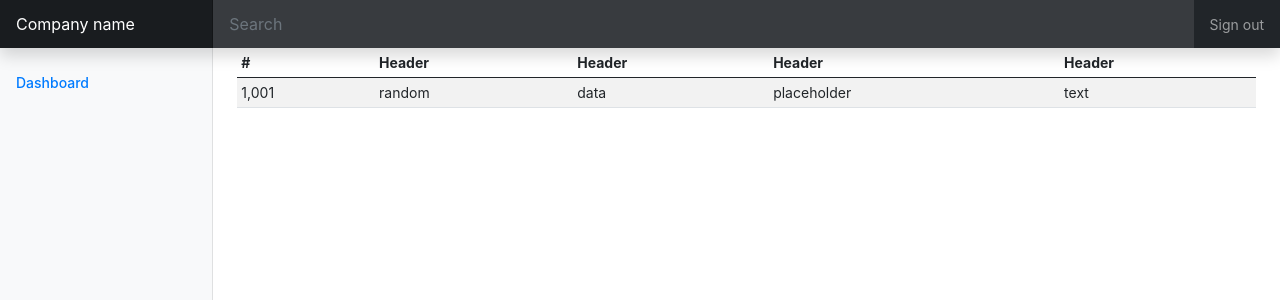
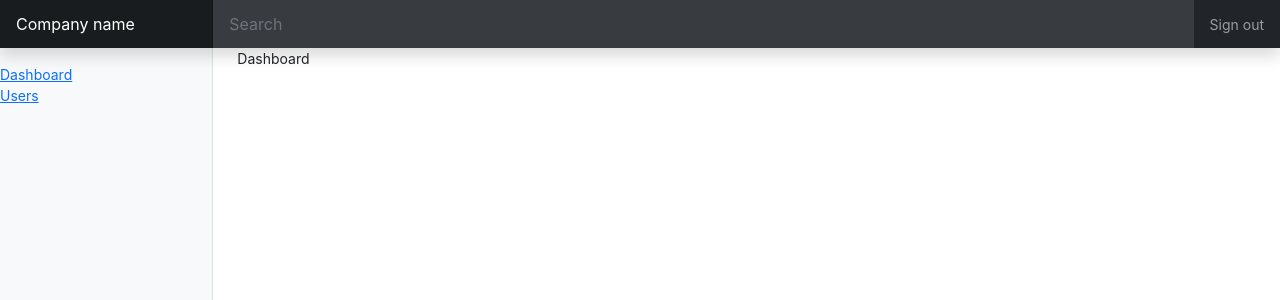
Before and after one commit to al-abbas-nz/react-dashboard, a React (Create React App) app: page / in a window 1280 px wide. Shown: the top 300 px of the page. Built offline with nearby package versions, Linux system fonts and the light colour scheme.

Commit message:
componentize html

```diff
--- a/package.json
+++ b/package.json
@@ -10,8 +10,10 @@
     "@types/node": "^12.20.4",
     "@types/react": "^17.0.2",
     "@types/react-dom": "^17.0.1",
+    "@types/react-router-dom": "^5.1.7",
     "react": "^17.0.1",
     "react-dom": "^17.0.1",
+    "react-router-dom": "^5.2.0",
     "react-scripts": "4.0.3",
     "typescript": "^4.2.3",
     "web-vitals": "^1.1.0"
--- a/src/App.tsx
+++ b/src/App.tsx
@@ -1,62 +1,26 @@
 import React from 'react';
+import { BrowserRouter, Route } from 'react-router-dom';
 import './App.css';
+import Menu from './components/Menu';
+import Nav from './components/Nav';
+import Dashboard from './pages/Dashboard';
+import Users from './pages/Users';
 
 function App() {
   return (
-    <div className="App">
-      <header className="navbar navbar-dark sticky-top bg-dark flex-md-nowrap p-0 shadow">
-      <a className="navbar-brand col-md-3 col-lg-2 me-0 px-3" href="#">Company name</a>
-      <button className="navbar-toggler position-absolute d-md-none collapsed" type="button" data-bs-toggle="collapse" data-bs-target="#sidebarMenu" aria-controls="sidebarMenu" aria-expanded="false" aria-label="Toggle navigation">
-        <span className="navbar-toggler-icon"></span>
-      </button>
-      <input className="form-control form-control-dark w-100" type="text" placeholder="Search" aria-label="Search" />
-      <ul className="navbar-nav px-3">
-        <li className="nav-item text-nowrap">
-          <a className="nav-link" href="#">Sign out</a>
-        </li>
-      </ul>
-    </header>
-
-      <div className="container-fluid">
-        <div className="row">
-          <nav id="sidebarMenu" className="col-md-3 col-lg-2 d-md-block bg-light sidebar collapse">
-            <div className="position-sticky pt-3">
-              <ul className="nav flex-column">
-                <li className="nav-item">
-                  <a className="nav-link active" aria-current="page" href="#">
-                    Dashboard
-                  </a>
-                </li>
-              </ul>
-
-            </div>
-          </nav>
-          <main className="col-md-9 ms-sm-auto col-lg-10 px-md-4">
-            <div className="table-responsive">
-              <table className="table table-striped table-sm">
-                <thead>
-                  <tr>
-                    <th>#</th>
-                    <th>Header</th>
-                    <th>Header</th>
-                    <th>Header</th>
-                    <th>Header</th>
-                  </tr>
-                </thead>
-                <tbody>
-                  <tr>
-                    <td>1,001</td>
-                    <td>random</td>
-                    <td>data</td>
-                    <td>placeholder</td>
-                    <td>text</td>
-                  </tr>
-                </tbody>
-              </table>
-            </div>
-          </main>
+    <div className='App'>
+      <BrowserRouter>
+        <Nav />
+        <div className='container-fluid'>
+          <div className='row'>
+            <Menu />
+            <main className='col-md-9 ms-sm-auto col-lg-10 px-md-4'>
+              <Route path={'/'} exact component={Dashboard} />
+              <Route path={'/users'} component={Users} />
+            </main>
+          </div>
         </div>
-      </div>
+      </BrowserRouter>
     </div>
   );
 }
--- /dev/null
+++ b/src/components/Menu.tsx
@@ -0,0 +1,26 @@
+import React from 'react'
+import { Link } from 'react-router-dom';
+
+const Menu = () => {
+    return (
+        <nav id="sidebarMenu" className="col-md-3 col-lg-2 d-md-block bg-light sidebar collapse">
+            <div className="position-sticky pt-3">
+                <ul className="nav flex-column">
+                    <li className="nav-item">
+                        <Link to={'/'}>
+                        Dashboard
+                        </Link>
+                    </li>
+                    <li className="nav-item">
+                        <Link to={'/users'}>
+                        Users
+                        </Link>
+                    </li>
+                </ul>
+
+            </div>
+        </nav>
+    )
+};
+
+export default Menu
--- /dev/null
+++ b/src/components/Nav.tsx
@@ -0,0 +1,22 @@
+import React, { Component } from 'react'
+
+class Nav extends Component {
+    render() {
+        return (
+            <header className="navbar navbar-dark sticky-top bg-dark flex-md-nowrap p-0 shadow">
+                    <a className="navbar-brand col-md-3 col-lg-2 me-0 px-3" href="#">Company name</a>
+                <button className="navbar-toggler position-absolute d-md-none collapsed" type="button" data-bs-toggle="collapse" data-bs-target="#sidebarMenu" aria-controls="sidebarMenu" aria-expanded="false" aria-label="Toggle navigation">
+                    <span className="navbar-toggler-icon"></span>
+                </button>
+                <input className="form-control form-control-dark w-100" type="text" placeholder="Search" aria-label="Search" />
+                <ul className="navbar-nav px-3">
+                    <li className="nav-item text-nowrap">
+                        <a className="nav-link" href="#">Sign out</a>
+                    </li>
+                </ul>
+            </header>
+        )
+    }
+}
+
+export default Nav
--- /dev/null
+++ b/src/pages/Dashboard.tsx
@@ -0,0 +1,11 @@
+import React, { Component } from 'react'
+
+export default class Dashboard extends Component {
+    render() {
+        return (
+            <div>
+                Dashboard
+            </div>
+        )
+    }
+}
--- /dev/null
+++ b/src/pages/Users.tsx
@@ -0,0 +1,30 @@
+import React, { Component } from 'react'
+
+export default class Users extends Component {
+    render() {
+        return (
+            <div className="table-responsive">
+              <table className="table table-striped table-sm">
+                <thead>
+                  <tr>
+                    <th>#</th>
+                    <th>Header</th>
+                    <th>Header</th>
+                    <th>Header</th>
+                    <th>Header</th>
+                  </tr>
+                </thead>
+                <tbody>
+                  <tr>
+                    <td>1,001</td>
+                    <td>random</td>
+                    <td>data</td>
+                    <td>placeholder</td>
+                    <td>text</td>
+                  </tr>
+                </tbody>
+              </table>
+            </div>
+        )
+    }
+}
```
Also changed, not shown: 1 other file (tests, documents, lock files or other folders).
